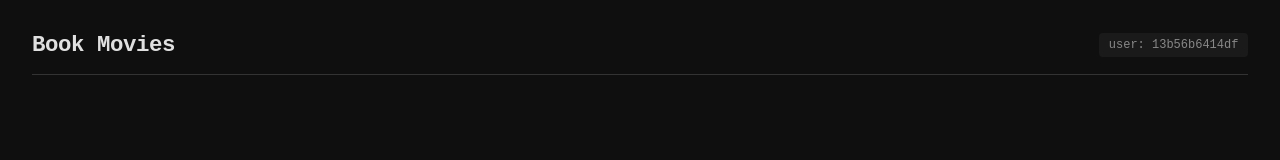
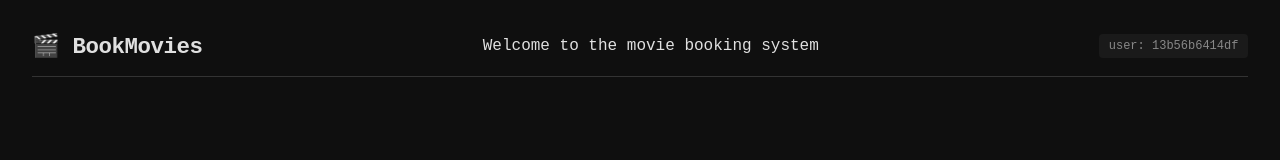
Before and after one commit to jhaaaryan/BookMovies, a plain HTML site: page static/index.html in a window 1280 px wide. Drawn offline with Linux system fonts and the light colour scheme; no server answers.

Commit message:
Change header title and add welcome message
Updated header title and added a welcome message.

```diff
--- a/static/index.html
+++ b/static/index.html
@@ -304,7 +304,8 @@
   </head>
   <body>
     <header>
-      <h1>Book Movies</h1>
+      <h1>🎬 BookMovies</h1>
+      <p>Welcome to the movie booking system</p>
       <div class="user-id" id="userBadge"></div>
     </header>
 
```
